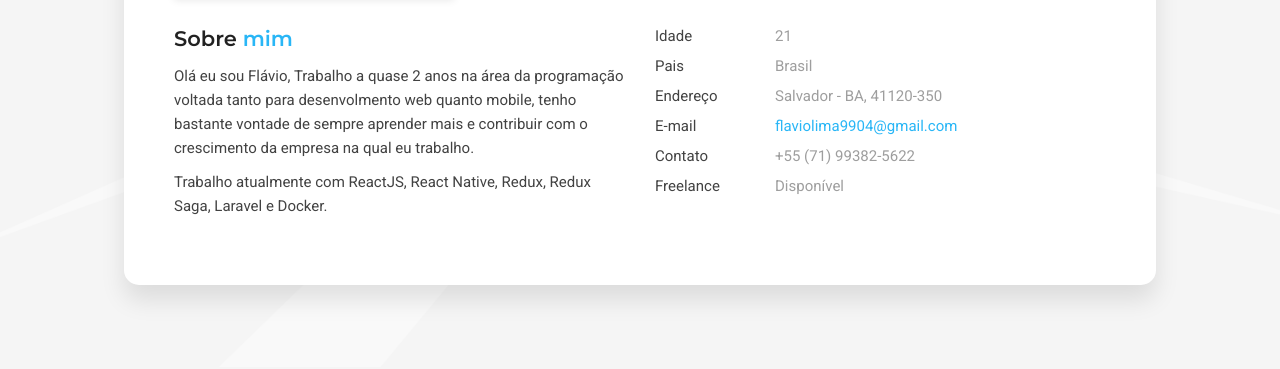
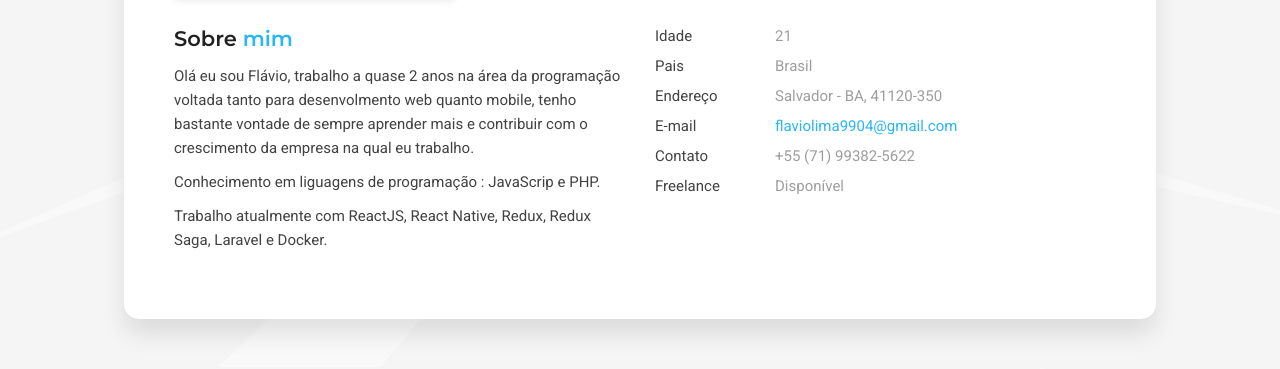
Before and after one commit to flaviolima9904/cv-flaviolima, a plain HTML site: page index.html in a window 1280 px wide. Shown: the part 433-802 px from the top of the page. Drawn offline with Linux system fonts and the light colour scheme; some packages are replaced by stand-ins of ours.

Commit message:
correção virgula

```diff
--- a/index.html
+++ b/index.html
@@ -133,12 +133,16 @@
                       <div class="block-title">
                         <h3>Sobre <span>mim</span></h3>
                       </div>
-                      <p>Olá eu sou Flávio, Trabalho a quase 2 anos na área da programação voltada tanto para
+                      <p>Olá eu sou Flávio, trabalho a quase 2 anos na área da programação voltada tanto para
                         desenvolmento web quanto mobile, tenho bastante vontade de sempre aprender mais e contribuir com
                         o crescimento da empresa na qual eu trabalho.</p>
                       <p>
+                        Conhecimento em liguagens de programação : JavaScrip e PHP.
+                      </p>
+                      <p>
                         Trabalho atualmente com ReactJS, React Native, Redux, Redux Saga, Laravel e Docker.
                       </p>
+
                     </div>
                     <!-- <div class="download-resume">
                         <a href="" class="btn btn-secondary">Download Resume</a>
```
